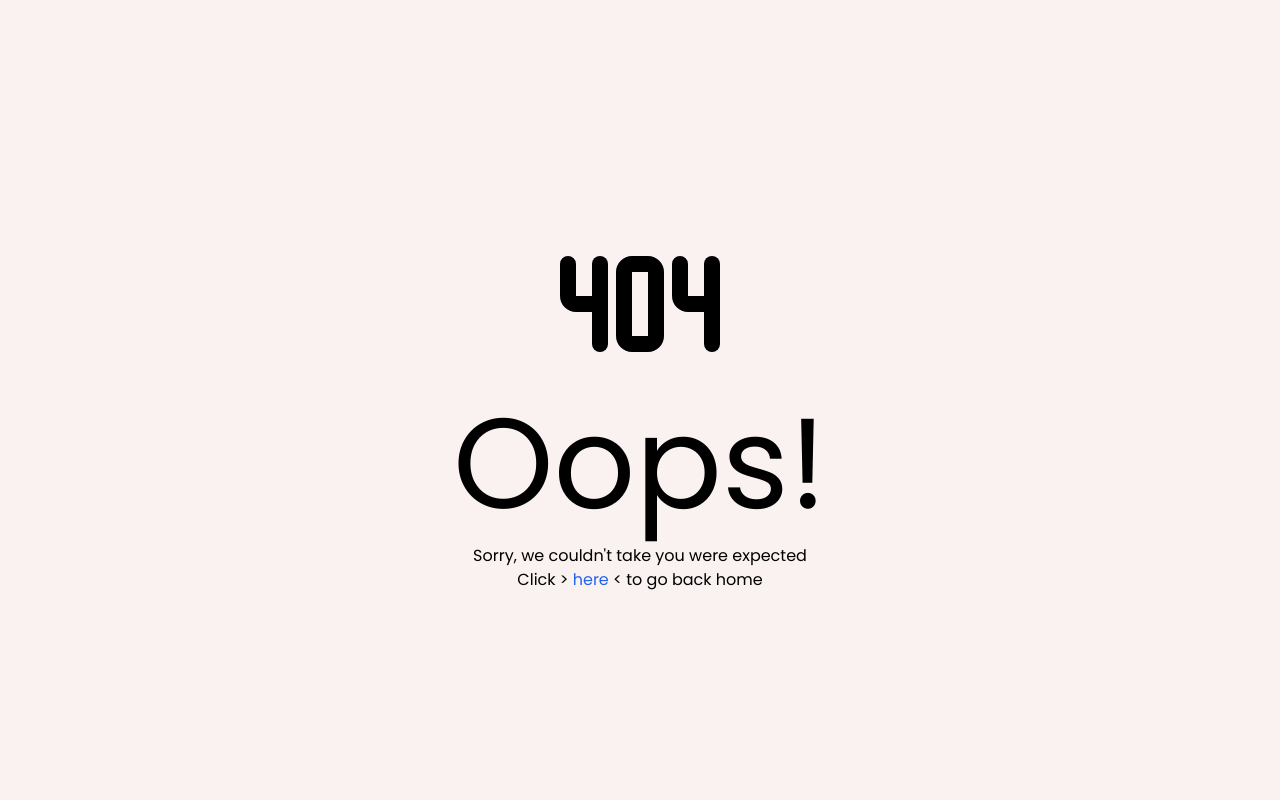
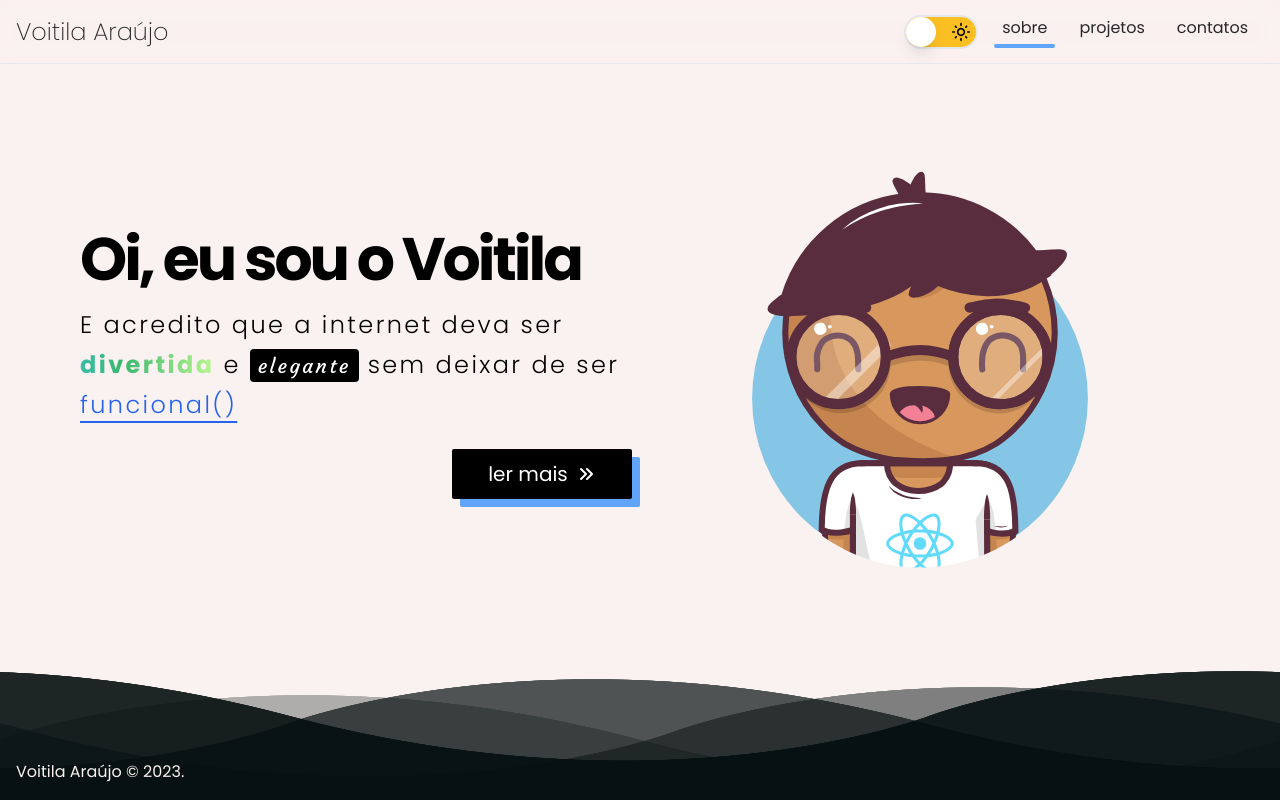
Before and after one commit to voitaraujo/portifolio_2023, a React (Vite) app: page /2023/sobre in a window 1280 px wide. Built offline with nearby package versions, Linux system fonts and the light colour scheme.

Commit message:
added some style to Intro and About pages + misc

```diff
--- a/package.json
+++ b/package.json
@@ -18,6 +18,7 @@
     "react-icons": "^4.9.0",
     "react-parallax-tilt": "^1.7.148",
     "react-router-dom": "^6.13.0",
+    "react-typed": "^1.2.0",
     "react-wrap-balancer": "^1.1.0"
   },
   "devDependencies": {
--- a/src/Router.tsx
+++ b/src/Router.tsx
@@ -18,9 +18,9 @@ import Intro from './pages/Intro';
 import Projects from './pages/Projects';
 
 const pagesToRoutes = [
-	{ path: '/app/sobre', component: <About /> },
-	{ path: '/app/projetos', component: <Projects /> },
-	{ path: '/app/contatos', component: <Contacts /> },
+	{ path: '/2023/sobre', component: <About /> },
+	{ path: '/2023/projetos', component: <Projects /> },
+	{ path: '/2023/contatos', component: <Contacts /> },
 ];
 
 function ScrollToTop() {
@@ -60,7 +60,7 @@ function AnimatedRoutes() {
 		<AnimatePresence mode='wait'>
 			<Routes location={location} key={location.pathname.split('/').at(1)}>
 				<Route path='/' element={<Intro />} />
-				<Route path='/app' element={<PageTemplate />}>
+				<Route path='/2023' element={<PageTemplate />}>
 					{pagesToRoutes.map((r) => (
 						<Route key={r.path} path={r.path} element={r.component} />
 					))}
--- a/src/components/Footer.tsx
+++ b/src/components/Footer.tsx
@@ -3,7 +3,7 @@ import Wave_img from '../assets/img/wave.png';
 
 export default function Footer() {
 	return (
-		<motion.div
+		<motion.footer
 			exit={{ y: 150, opacity: 0 }}
 			animate={{
 				y: 0,
@@ -11,7 +11,7 @@ export default function Footer() {
 				transition: { type: 'keyframes', ease: 'easeInOut', duration: 0.5 },
 			}}
 			initial={{ y: 150, opacity: 0 }}
-			className='relative bottom-0 mix-blend-exclusion left-0 z-[500] h-[129px] w-full overflow-hidden'
+			className='relative bottom-0 left-0 z-[500] h-[129px] w-full overflow-hidden mix-blend-exclusion'
 		>
 			<span className='absolute bottom-4 left-4 z-[99]'>
 				Voitila Araújo © 2023.
@@ -29,6 +29,6 @@ export default function Footer() {
 					className={`absolute h-full w-full animate-[flow_20s_linear_infinite] bg-[1000px_100px]`}
 				/>
 			))}
-		</motion.div>
+		</motion.footer>
 	);
 }
--- a/src/components/Page.tsx
+++ b/src/components/Page.tsx
@@ -6,7 +6,7 @@ export default function PageContainer({
 	children: React.ReactNode;
 }) {
 	return (
-		<div className='flex min-h-screen w-full flex-col items-center justify-start bg-custom-white font-poppins dark:bg-custom-black'>
+		<div className='flex min-h-screen w-full flex-col items-center justify-start overflow-x-clip bg-custom-white font-poppins dark:bg-custom-black'>
 			{children && children}
 		</div>
 	);
--- a/src/global.css
+++ b/src/global.css
@@ -24,6 +24,79 @@ h6 {
 
 html {
 	scroll-behavior: smooth;
+}
+
+.fix-safari-tilt {
+	-webkit-transform: translateZ(0);
+}
+
+#intro {
+	background: radial-gradient(
+		rgba(136, 181, 214, var(--intro-gradient-opacity)),
+		#faf1f1
+	);
+}
+
+html[class~='dark'] #intro {
+	background: radial-gradient(
+		rgba(136, 181, 214, var(--intro-gradient-opacity)),
+		#1b1b1b
+	);
+}
+
+.spark-text {
+	animation: spark-background-pan 3s linear infinite;
+	background: linear-gradient(
+		to right,
+		var(--cyan),
+		var(--green),
+		var(--grass),
+		var(--cyan)
+	);
+	background-size: 200%;
+	background-clip: text;
+	-webkit-background-clip: text;
+	-webkit-text-fill-color: transparent;
+	white-space: nowrap;
+	font-weight: bold;
+}
+
+/* grid + radius fade gradient inspired 99% by dub.sh homepage */
+.grid-background {
+	width: 100%;
+	height: 100%;
+	position: fixed;
+	z-index: -1;
+	display: flex;
+	justify-content: center;
+	pointer-events: none;
+}
+
+.grid-background:before {
+	background: radial-gradient(
+		circle,
+		rgba(2, 0, 36, 0) 0,
+		#fafafa 80%,
+		#fafafa 100%
+	);
+	position: absolute;
+	content: '';
+	z-index: 2;
+	width: 100%;
+	height: 100%;
+	top: 0;
+}
+
+.grid-background:after {
+	content: '';
+	background-image: url('/src/assets/svg/grid.svg');
+	z-index: 1;
+	position: absolute;
+	width: 100%;
+	height: 100%;
+	top: 0;
+	opacity: 0.8;
+	filter: invert(1);
 }
 
 /* animation for sparkly text */
@@ -58,53 +131,3 @@ html {
 		-webkit-transform: translateY(-900px) rotate(360deg);
 	}
 }
-
-.spark-text {
-	animation: spark-background-pan 3s linear infinite;
-	background: linear-gradient(
-		to right,
-		var(--cyan),
-		var(--green),
-		var(--grass),
-		var(--cyan)
-	);
-	background-size: 200%;
-	background-clip: text;
-	-webkit-background-clip: text;
-	-webkit-text-fill-color: transparent;
-	white-space: nowrap;
-	font-weight: bold;
-}
-
-/* grid + radius fade gradient inspired 99% by dub.sh homepage */
-.grid-background {
-  width: 100%;
-  height: 100%;
-  position: fixed;
-  z-index: -1;
-  display: flex;
-  justify-content: center;
-  pointer-events: none;
-}
-
-.grid-background:before {
-  background: radial-gradient(circle, rgba(2, 0, 36, 0) 0, #fafafa 80%, #fafafa 100%);
-  position: absolute;
-  content: "";
-  z-index: 2;
-  width: 100%;
-  height: 100%;
-  top: 0;
-}
-
-.grid-background:after {
-  content: "";
-  background-image: url("/src/assets/svg/grid.svg");
-  z-index: 1;
-  position: absolute;
-  width: 100%;
-  height: 100%;
-  top: 0;
-  opacity: 0.8;
-  filter: invert(1);
-}
--- a/src/pages/About.tsx
+++ b/src/pages/About.tsx
@@ -2,6 +2,8 @@ import { motion } from 'framer-motion';
 import { HiChevronDoubleRight as HiChevronDoubleRightIcon } from 'react-icons/hi';
 import MyBigHead from '../components/Bighead';
 import Something from './Something';
+import { useEffect, useLayoutEffect, useRef, useState } from 'react';
+import ReactTyped from 'react-typed';
 
 export default function Me() {
 	return (
@@ -11,26 +13,53 @@ export default function Me() {
 			className='flex h-full w-full flex-1 flex-col p-4'
 		>
 			<HeroSection />
-			<Something />
+			{/* <Something /> */}
 		</motion.div>
 	);
 }
 
 const HeroSection = () => {
+	const [isRaining, setIsRaining] = useState(false);
+	const ref = useRef<HTMLButtonElement>(null);
+
+	// TODO: make it rain!
+
+	// useLayoutEffect(() => {
+	// 	const interval = setInterval(() => {
+	// 		if (isRaining) rain();
+	// 	}, 1000);
+
+	// 	return () => {
+	// 		clearInterval(interval);
+	// 	};
+	// }, [isRaining]);
+
+	// function rain() {
+	// 	const droplet = document.createElement('div');
+
+	// 	ref.current?.appendChild(droplet);
+
+	// 	setTimeout(() => {
+	// 		ref.current?.removeChild(droplet);
+	// 	}, 2000);
+	// }
+
 	return (
-		<div className='flex min-h-screen flex-1 flex-col-reverse px-4 sm:px-8 md:px-16 lg:flex-row'>
+		<div className='flex flex-1 flex-col-reverse px-4 sm:px-8 md:px-16 lg:flex-row'>
 			<div className='flex w-full flex-1 flex-col justify-center py-4'>
-				<motion.h1
-					initial={{ opacity: 0 }}
-					animate={{ opacity: 1, transition: { duration: 0.6 } }}
-					exit={{ opacity: 0 }}
+				<ReactTyped
+					strings={['Oi, eu sou o voit', 'Oi, eu sou o Voitila']}
+					typeSpeed={50}
+					backSpeed={40}
+					loop={false}
+					startDelay={400}
+					cursorChar=' |'
+					smartBackspace
 					className='text-6xl font-bold tracking-tighter text-black antialiased dark:text-white'
-				>
-					Oi, eu sou o Voitila
-				</motion.h1>
+				/>
 				<motion.p
 					initial={{ opacity: 0 }}
-					animate={{ opacity: 1, transition: { duration: 0.6 } }}
+					animate={{ opacity: 1, transition: { duration: 0.6, delay: 2.2 } }}
 					exit={{ opacity: 0 }}
 					className='mb-8 mt-4 w-full  max-w-[600px] text-2xl font-light leading-10 tracking-widest text-black antialiased dark:text-white'
 				>
@@ -40,23 +69,24 @@ const HeroSection = () => {
 						elegante
 					</span>{' '}
 					sem deixar de ser{' '}
-					<a className='block w-fit text-blue-600 underline underline-offset-8'>
+					<button
+						ref={ref}
+						onClick={() => setIsRaining((ps) => !ps)}
+						className='block w-fit text-blue-600 underline underline-offset-8'
+					>
 						funcional()
-					</a>
+					</button>
 				</motion.p>
 				<motion.div
 					initial={{ opacity: 0 }}
-					animate={{ opacity: 1, transition: { delay: 1 } }}
+					animate={{ opacity: 1, transition: { delay: 4 } }}
 					className='group relative ml-auto h-[50px] w-[180px]'
 				>
-					<motion.a
-						className='absolute -left-2 -top-2 z-[1] inline-flex h-full w-full items-center justify-center gap-2 rounded-sm bg-black text-xl text-white transition-[left_top] group-hover:left-0 group-hover:top-0 dark:bg-white dark:text-black'
-						href='#start'
-					>
+					<button className='absolute -left-2 -top-2 z-[1] inline-flex h-full w-full items-center justify-center gap-2 rounded-sm bg-black text-xl text-white transition-[left_top] group-hover:left-0 group-hover:top-0 dark:bg-white dark:text-black'>
 						ler mais
 						<HiChevronDoubleRightIcon />
-					</motion.a>
-					<motion.div className='absolute h-full w-full rounded-sm bg-blue-400 transition-all delay-100 dark:bg-rose-400' />
+					</button>
+					<div className='absolute h-full w-full rounded-sm bg-blue-400 transition-all delay-100 dark:bg-rose-400' />
 				</motion.div>
 			</div>
 			<motion.div
--- a/src/pages/Contacts.tsx
+++ b/src/pages/Contacts.tsx
@@ -1,6 +1,6 @@
 import emailjs from '@emailjs/browser';
 import { motion, useAnimate } from 'framer-motion';
-import { useState } from 'react';
+import { ReactNode, useState } from 'react';
 import { flushSync } from 'react-dom';
 import {
 	FaArrowRight as FaArrowRightIcon,
@@ -21,6 +21,14 @@ interface IContactForm {
 	name: string;
 	email: string;
 	message: string;
+}
+
+type TMailState = 'standby' | 'sending' | 'sended';
+
+interface ContactBadgeProps {
+	href: string;
+	Icon: ReactNode;
+	label: string;
 }
 
 export default function Contacts() {
@@ -87,7 +95,7 @@ export default function Contacts() {
 					scale: 1,
 					transition: { type: 'tween', ease: 'circOut', duration: 0.6 },
 				}}
-				className='flex w-full max-w-[400px] flex-col space-y-6 overflow-hidden'
+				className='flex w-full max-w-[400px] flex-col space-y-6 '
 			>
 				<h2 className='text-6xl font-bold tracking-tight text-blue-600 sm:text-7xl'>
 					Vamos conversar
@@ -102,7 +110,7 @@ export default function Contacts() {
 					className='relative flex h-[450px] w-full flex-col items-center justify-center gap-8 overflow-hidden rounded-lg bg-white px-8 pb-8 pt-12 dark:bg-black'
 					onSubmit={submitContact}
 				>
-					<div className='absolute z-[1] min-h-[225%] min-w-[200%] animate-[fluid-spin_4s_linear_forwards] rounded-[40%] bg-blue-600 sm:rounded-[35%]' />
+					<div className='absolute z-[1] min-h-[225%] min-w-[200%] animate-[fluid-spin_4s_linear_forwards] rounded-[45%] bg-blue-600 sm:rounded-[35%]' />
 					<Input
 						disabled={mailState !== 'standby'}
 						id='Name'
@@ -141,15 +149,14 @@ export default function Contacts() {
 							{mailState === 'sended' && 'Enviado!'}
 						</span>
 
-						{/* TODO: Estilizar este botão igual ao "como?!" de Sobre */}
 						<button
 							ref={scope}
 							disabled={mailState !== 'standby'}
 							type='submit'
 							className={`
 						relative flex items-center justify-center rounded-full shadow-lg
+						${mailState === 'standby' && 'h-14 bg-blue-600 px-10 text-white'}
 						${mailState === 'sending' && ' h-14 w-14  bg-neutral-200'}
-						${mailState === 'standby' && 'h-14 bg-blue-600 px-10 text-white'}
 						${mailState === 'sended' && ' h-14 w-14 bg-green-600 text-white'}
 						`}
 							onClick={() => submitContact()}
@@ -200,30 +207,20 @@ export default function Contacts() {
 						Minhas redes
 					</span>
 					<div className='mt-4 flex w-full flex-wrap justify-center gap-2'>
-						<a
+						<ContactBadge
+							Icon={
+								<FaGithubIcon className='text-2xl text-black dark:text-white' />
+							}
+							label='/voitaraujo'
 							href='https://github.com/voitaraujo'
-							target='_blanc'
-							rel='noreferrer'
-							className='group flex flex-1 items-center justify-center gap-2 rounded-lg bg-white px-4 py-3 shadow-md dark:bg-black'
-						>
-							<FaGithubIcon className='text-2xl text-black dark:text-white' />
-							<span className='whitespace-nowrap text-neutral-400'>
-								/voitaraujo
-							</span>
-							<FaArrowRightIcon className=' w-0 text-black transition-all group-hover:w-[1.5rem] dark:text-white' />
-						</a>
-						<a
+						/>
+						<ContactBadge
+							Icon={
+								<FaLinkedinIcon className='text-2xl text-black dark:text-white' />
+							}
+							label='/voitila-araujo'
 							href='https://www.linkedin.com/in/voitila-araujo/'
-							target='_blanc'
-							rel='noreferrer'
-							className='group flex flex-1 items-center justify-center gap-2 rounded-lg bg-white px-4 py-3 shadow-md dark:bg-black'
-						>
-							<FaLinkedinIcon className='text-2xl text-black dark:text-white' />
-							<span className='whitespace-nowrap text-neutral-400'>
-								/voitila-araujo
-							</span>
-							<FaArrowRightIcon className=' w-0 text-black transition-all group-hover:w-[1.5rem] dark:text-white' />
-						</a>
+						/>
 					</div>
 				</div>
 			</motion.div>
@@ -231,4 +228,17 @@ export default function Contacts() {
 	);
 }
 
-type TMailState = 'standby' | 'sending' | 'sended';
+function ContactBadge({ href, Icon, label }: ContactBadgeProps) {
+	return (
+		<a
+			href={href}
+			target='_blanc'
+			rel='noreferrer'
+			className='group flex flex-1 items-center justify-center gap-2 rounded-lg bg-white px-4 py-3 shadow-md dark:bg-black'
+		>
+			{Icon}
+			<span className='whitespace-nowrap text-neutral-400'>{label}</span>
+			<FaArrowRightIcon className=' w-0 text-black transition-all group-focus-within:w-[1.5rem] group-hover:w-[1.5rem] dark:text-white' />
+		</a>
+	);
+}
--- a/src/pages/Intro.tsx
+++ b/src/pages/Intro.tsx
@@ -1,17 +1,36 @@
-import { motion, useAnimate } from 'framer-motion';
-import { useLayoutEffect, useRef } from 'react';
+import { Variant, Variants, motion, useAnimate } from 'framer-motion';
+import { CSSProperties, useLayoutEffect, useRef } from 'react';
 import { HiChevronDoubleDown as HiChevronDoubleDownIcon } from 'react-icons/hi';
 import { useNavigate } from 'react-router-dom';
 import { blue } from 'tailwindcss/colors';
 
 import TextBackground_Img from '../assets/img/bg_title.png';
 
+const introGradient = {
+	full: { '--intro-gradient-opacity': '50%' },
+	invisible: { '--intro-gradient-opacity': '0%' },
+};
+
 export default function Intro() {
 	return (
-		<motion.div className='flex h-full flex-1 flex-col items-center justify-center overflow-hidden lg:justify-start'>
+		<motion.div
+			initial={'invisible'}
+			animate={'full'}
+			exit={'invisible'}
+			variants={introGradient as Variants}
+			transition={{
+				type: 'tween',
+				ease: 'easeInOut',
+				duration: 0.5,
+			}}
+			id='intro'
+			className={
+				'flex h-full flex-1 flex-col items-center justify-center overflow-hidden lg:justify-start'
+			}
+		>
 			<Title>WEB DEVELOPER</Title>
 			<Subtitle>Voitila Araújo</Subtitle>
-			<ActionButton navigateTo='/app/sobre' />
+			<ActionButton navigateTo='/2023/sobre' />
 		</motion.div>
 	);
 }
@@ -23,6 +42,8 @@ const Title = ({ children }: { children: string }) => {
 		let variations: { [K: string]: number } = {};
 		const clientWidth = document.body.clientWidth / 2;
 		const clientHeight = document.body.clientHeight / 2;
+		const maxBgXMovementPerc = 0.1;
+		const maxBgYMovementPerc = 0.1;
 
 		variations.xVariation = clientWidth - e.clientX;
 		variations.yVariation = clientHeight - e.clientY;
@@ -31,13 +52,14 @@ const Title = ({ children }: { children: string }) => {
 
 		ref.current!.animate(
 			{
-				backgroundPosition: `${variations.xVariationPerc * -100}% ${
-					variations.yVariationPerc * 100 * 0.2
-				}%`,
+				backgroundPosition: `${
+					variations.xVariationPerc * 100 * maxBgXMovementPerc
+				}% ${variations.yVariationPerc * 100 * maxBgYMovementPerc}%`,
 			},
 			{
 				duration: 1000,
 				fill: 'forwards',
+				easing: 'cubic-bezier(0.5, 1, 0.89, 1)',
 			}
 		);
 	}
@@ -50,6 +72,7 @@ const Title = ({ children }: { children: string }) => {
 			{
 				duration: 500,
 				fill: 'forwards',
+				easing: 'cubic-bezier(0.5, 1, 0.89, 1)',
 			}
 		);
 	}
@@ -72,12 +95,11 @@ const Title = ({ children }: { children: string }) => {
 			exit={{ opacity: 0, y: 300, transition: { duration: 0.5 } }}
 			style={{
 				backgroundImage: `url(${TextBackground_Img})`,
-				backgroundRepeat: 'no-repeat',
 				backgroundPosition: '0% 0%',
+				backgroundSize: '110%',
 			}}
 			transition={{
 				type: 'spring',
-				duration: 1,
 			}}
 			className='cursor-default bg-black bg-clip-text py-4 text-center text-[15vw] font-black leading-[1] tracking-wide !text-transparent text-black dark:bg-white dark:!text-transparent dark:text-white'
 		>
@@ -89,7 +111,7 @@ const Title = ({ children }: { children: string }) => {
 const Subtitle = ({ children }: { children: string }) => {
 	return (
 		<motion.h2
-			className='cursor-default text-[5vw] font-thin text-black dark:text-white md:text-5xl'
+			className='cursor-default text-[5vw] font-thin text-black after:mx-auto after:mt-4 after:block after:h-[1px] after:w-4/5 after:bg-shard dark:text-white md:text-5xl'
 			initial={{ opacity: 0 }}
 			animate={{ opacity: 1 }}
 			exit={{ opacity: 0, y: 300, transition: { duration: 0.5 } }}
--- a/src/pages/Something.tsx
+++ b/src/pages/Something.tsx
@@ -126,7 +126,7 @@ const StackSection = () => {
 					tiltAngleYInitial={10}
 					tiltAngleXInitial={5}
 					glareMaxOpacity={0.1}
-					className='flex flex-col rounded-2xl bg-white px-8 py-8 shadow-md '
+					className='fix-safari-tilt flex flex-col rounded-2xl bg-white px-8 py-8 shadow-md '
 				>
 					<h2 className='mr-auto max-w-[400px] rounded-bl-3xl rounded-br-3xl rounded-tl-none rounded-tr-3xl bg-blue-300 px-6 py-2 text-lg italic text-zinc-800 sm:text-2xl'>
 						E qual é a receita?
@@ -153,7 +153,7 @@ const StackSection = () => {
 					tiltAngleYInitial={-10}
 					tiltAngleXInitial={5}
 					glareMaxOpacity={0.1}
-					className='flex flex-col rounded-2xl bg-white px-8 py-8 shadow-md '
+					className='fix-safari-tilt flex flex-col rounded-2xl bg-white px-8 py-8 shadow-md '
 				>
 					<h2 className='mr-auto max-w-[400px] rounded-bl-3xl rounded-br-3xl rounded-tl-none rounded-tr-3xl bg-blue-300 px-6 py-2 text-lg italic text-zinc-800 sm:text-2xl'>
 						Ok, agora sobre a interatividade...
@@ -196,7 +196,7 @@ const GoalsSection = ({ Goals }: GoalsSectionProps) => {
 					glareEnable
 					tiltAngleYInitial={0}
 					glareMaxOpacity={0.1}
-					className='flex h-[450px] w-[300px]  flex-col overflow-hidden rounded-2xl bg-white shadow-md'
+					className='fix-safari-tilt flex h-[450px] w-[300px]  flex-col overflow-hidden rounded-2xl bg-white shadow-md'
 				>
 					<div className='grid-background' />
 					<div className='flex flex-col items-center p-8'>
--- a/tailwind.config.js
+++ b/tailwind.config.js
@@ -1,5 +1,6 @@
 /** @type {import('tailwindcss').Config} */
 const plugin = require('tailwindcss/plugin');
+const { blue } = require('tailwindcss/colors');
 
 const backfaceVisibility = plugin(function ({ addUtilities }) {
 	addUtilities({
@@ -22,6 +23,10 @@ export default {
 	content: ['./src/**/*.{js,ts,jsx,tsx}'],
 	theme: {
 		extend: {
+			colors: {
+				'custom-black': '#1b1b1b',
+				'custom-white': '#faf1f1',
+			},
 			fontFamily: {
 				poppins: ['Poppins', 'cursive'],
 				Courgette: ['Courgette', 'cursive'],
@@ -30,15 +35,11 @@ export default {
 				slide: 'slide 30s linear infinite',
 			},
 			backgroundImage: {
-				shard: 'linear-gradient(transparent, #14b8a6, transparent)',
+				shard: `linear-gradient(to right, transparent, ${blue[400]}, transparent)`,
 				'circle-fade-custom-white':
 					'radial-gradient(circle,rgba(2,0,36,0) 0,#fff 100%)',
 				'circle-fade-custom-black':
 					'radial-gradient(circle,rgba(2,0,36,0) 0,#000 100%)',
-			},
-			backgroundColor: {
-				'custom-black': '#1b1b1b',
-				'custom-white': '#faf1f1',
 			},
 			keyframes: {
 				slide: {
```
Also changed, not shown: 2 other files (tests, documents, lock files or other folders). Lines whose indentation alone changed are shown as unchanged.
